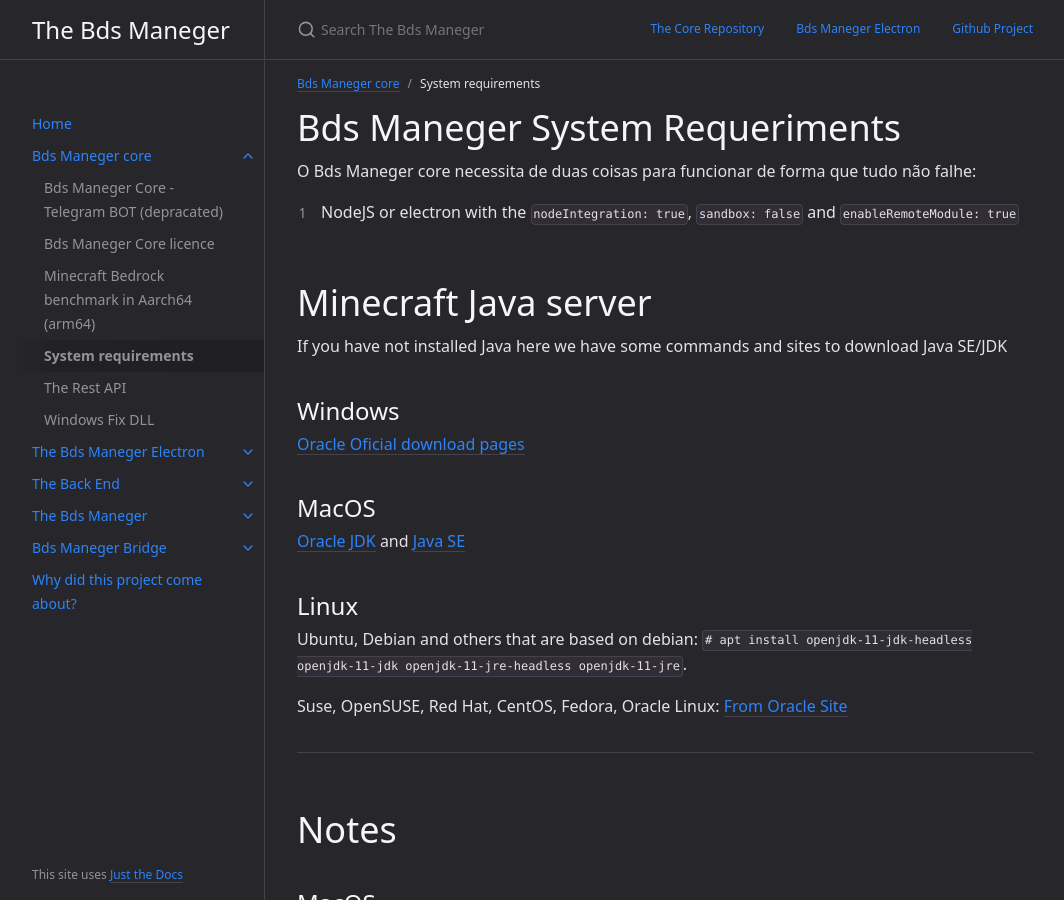
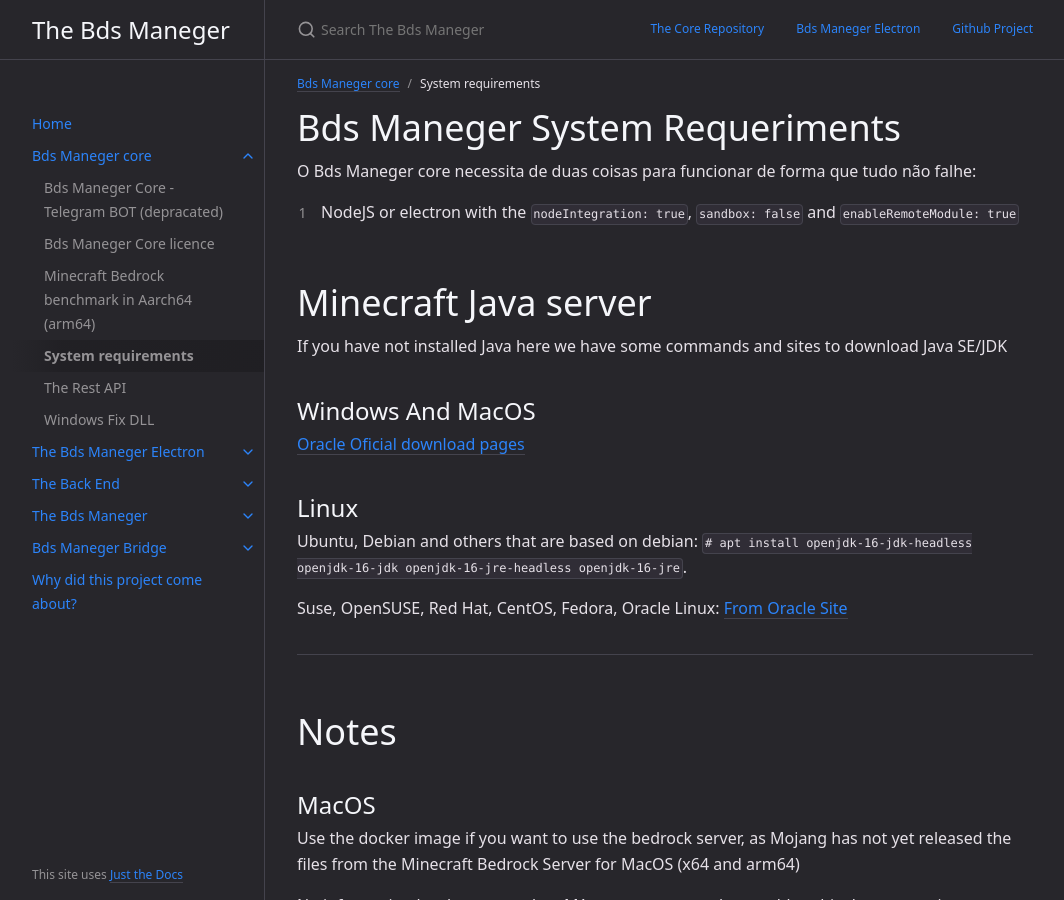
Before and after one commit to terrorizer1980/Bds-Manager-Project-Documentation, a Jekyll site: the page built from docs/Bds Maneger core/System requeriments.md, in a window 1280 px wide and 900 px high. Shown: the whole window, without its empty margins (107-1171 px from the left). Built offline with Jekyll 4.4.1, drawn with Linux system fonts in a browser that asks for light colours.

Commit message:
Update System requeriments.md

```diff
--- a/docs/Bds Maneger core/System requeriments.md
+++ b/docs/Bds Maneger core/System requeriments.md
@@ -15,19 +15,15 @@ O Bds Maneger core necessita de duas coisas para funcionar de forma que tudo nã
 
 If you have not installed Java here we have some commands and sites to download Java SE/JDK
 
-## Windows
+## Windows And MacOS
 
-[Oracle Oficial download pages](https://www.java.com/download/help/windows_manual_download.html)
-
-## MacOS
-
-[Oracle JDK](https://www.java.com/download/help/mac_install.html) and [Java SE](https://www.oracle.com/java/technologies/javase-jdk11-downloads.html)
+[Oracle Oficial download pages](https://www.oracle.com/java/technologies/javase-jdk16-downloads.html)
 
 ## Linux
 
-Ubuntu, Debian and others that are based on debian: `# apt install openjdk-11-jdk-headless openjdk-11-jdk openjdk-11-jre-headless openjdk-11-jre`.
+Ubuntu, Debian and others that are based on debian: `# apt install openjdk-16-jdk-headless openjdk-16-jdk openjdk-16-jre-headless openjdk-16-jre`.
 
-Suse, OpenSUSE, Red Hat, CentOS, Fedora, Oracle Linux: [From Oracle Site](https://www.java.com/en/download/help/linux_install.html#rpm)
+Suse, OpenSUSE, Red Hat, CentOS, Fedora, Oracle Linux: [From Oracle Site](https://www.oracle.com/java/technologies/javase-jdk16-downloads.html)
 
 ------------
 # Notes
```
